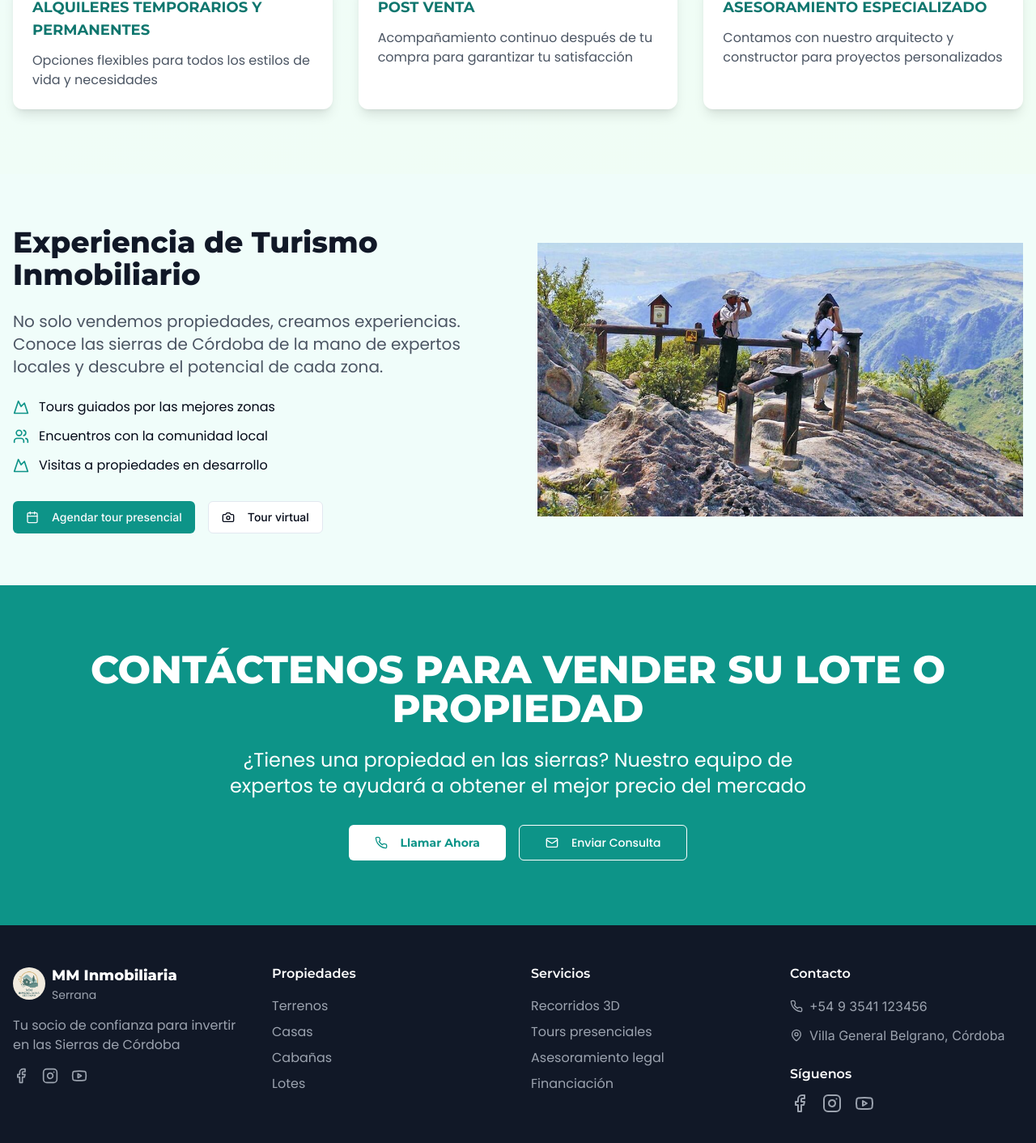
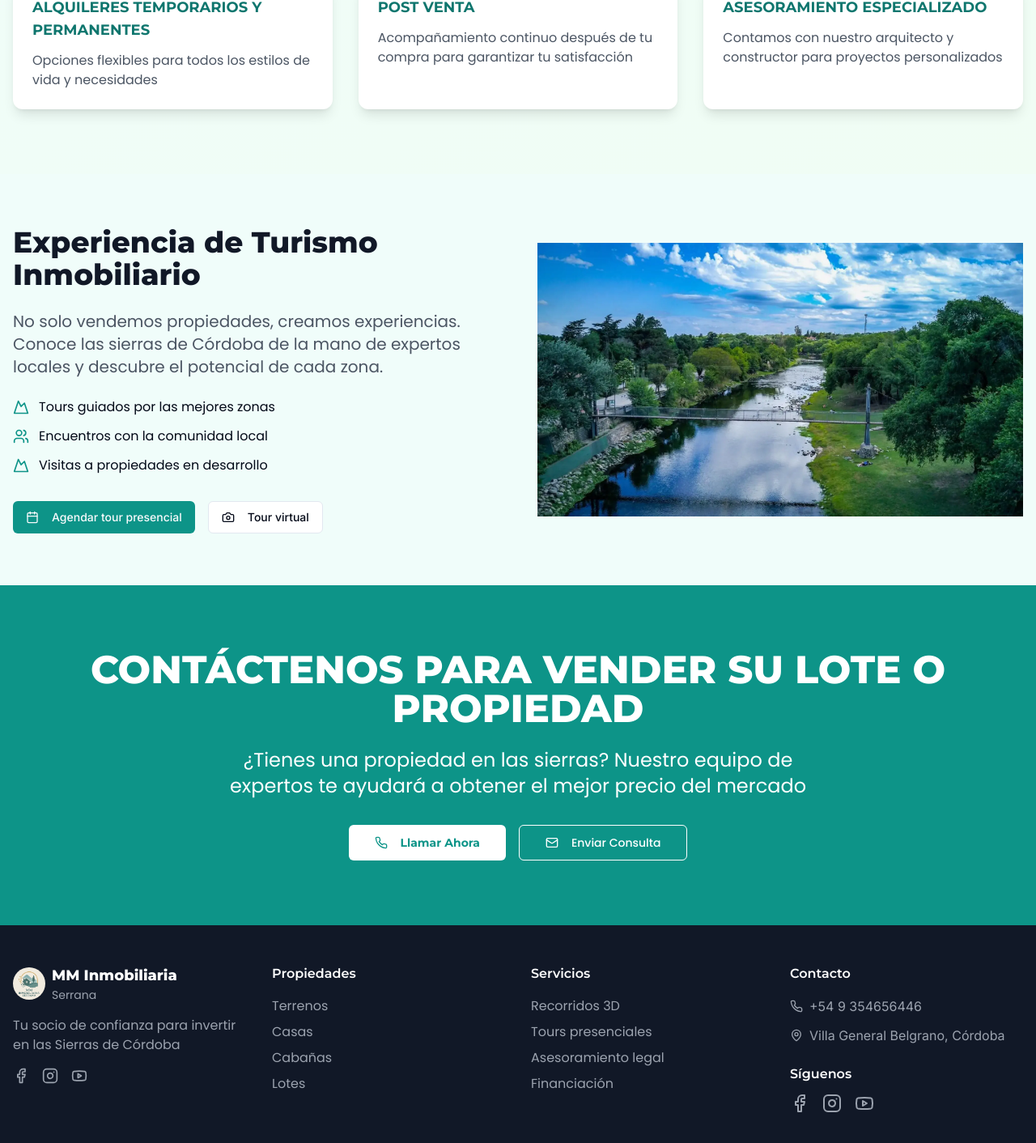
Before and after one commit to clientesweb/mm-inmobiliaria, a Next.js app: page / in a window 1280 px wide. Shown: the part 2765-4177 px from the top of the page at 81% size. Built offline with nearby package versions, Linux system fonts and the light colour scheme.

Commit message:
Actualizar page.tsx

```diff
--- a/app/page.tsx
+++ b/app/page.tsx
@@ -430,7 +430,7 @@ export default function HomePage() {
             <div className="relative">
               <div className="aspect-video bg-gray-200 rounded-lg overflow-hidden">
                 <Image
-                  src="/images/tourism-experience.jpeg" // Ruta a la nueva imagen de turismo
+                  src="/images/landscape-river.webp" // Ruta a la nueva imagen de turismo
                   alt="Experiencia de turismo inmobiliario"
                   fill
                   className="object-cover"
@@ -562,7 +562,7 @@ export default function HomePage() {
               <ul className="space-y-3 text-gray-400">
                 <li className="flex items-center">
                   <Phone className="w-4 h-4 mr-2" />
-                  +54 9 3541 123456
+                  +54 9 354656446
                 </li>
                 <li className="flex items-center">
                   <MapPin className="w-4 h-4 mr-2" />
```
